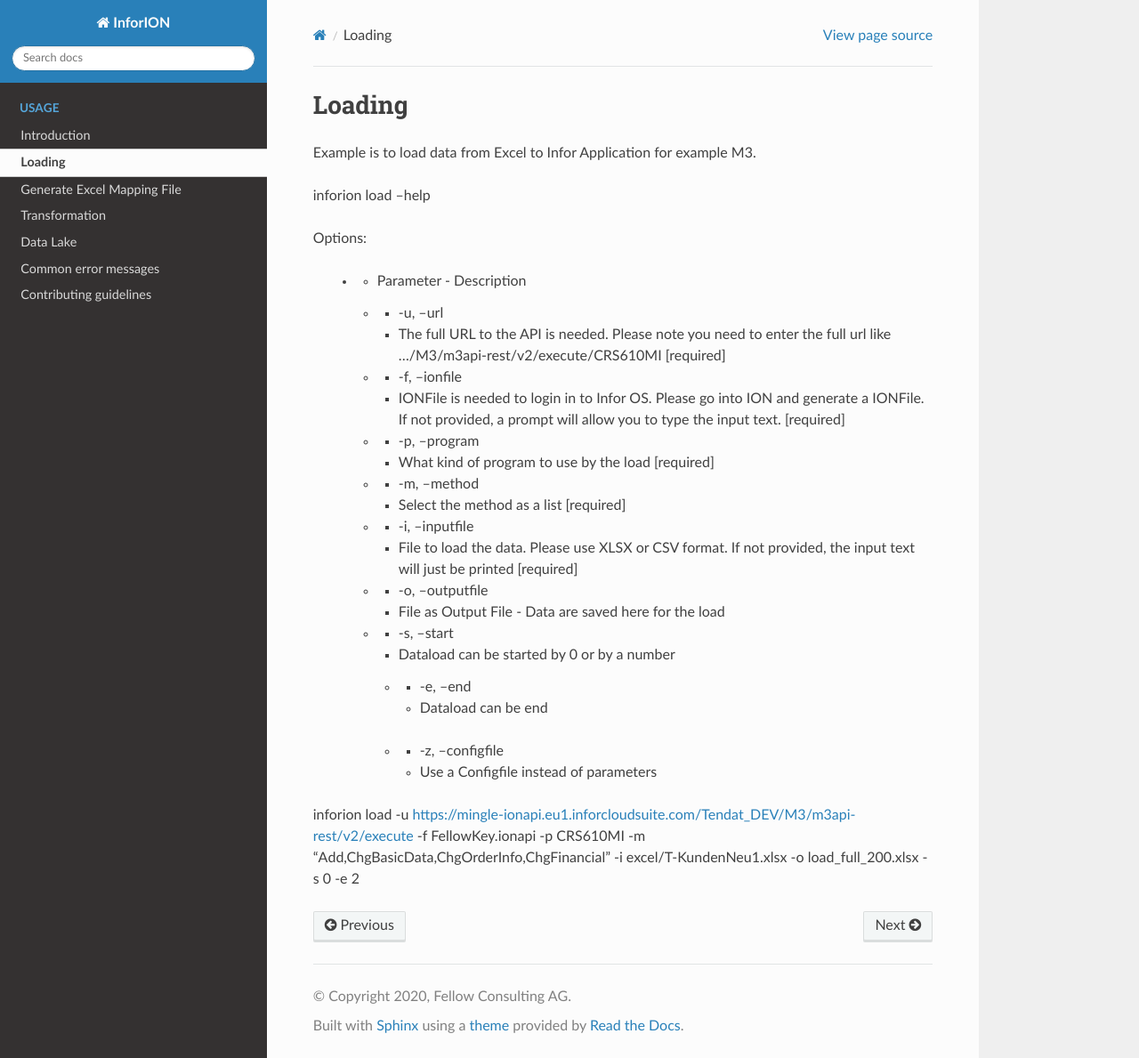
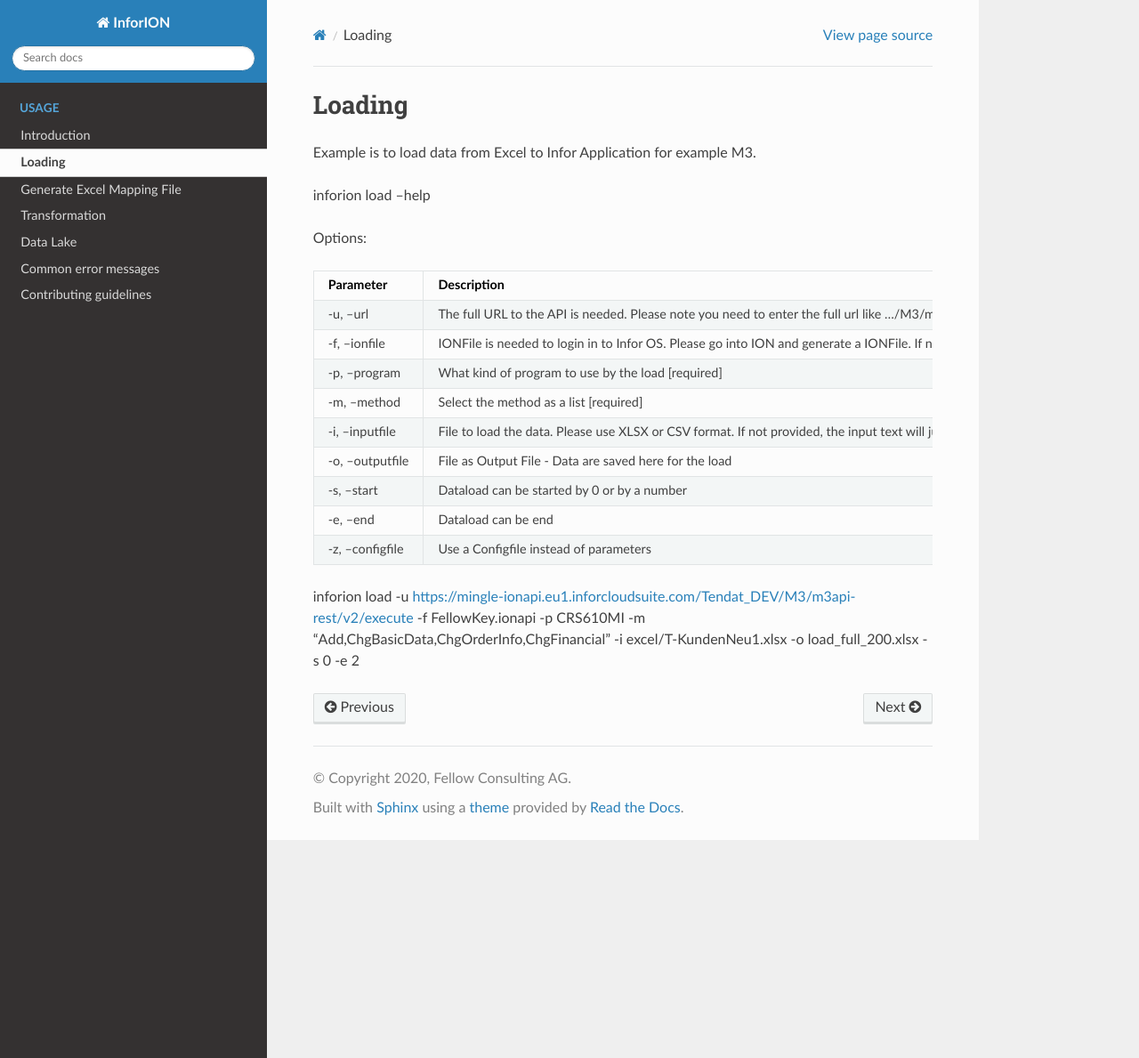
Before and after one commit to Mohammad-Alhasan/inforion, a Sphinx documentation site: the page built from docs/source/load.rst, in a window 1280 px wide and 1189 px high. Shown: the whole window at 89% size. Built offline with Sphinx 7.4.7 and the Read the Docs theme 2.0.0, drawn with Linux system fonts in a browser that asks for light colours.

Commit message:
fix table

```diff
--- a/docs/source/load.rst
+++ b/docs/source/load.rst
@@ -8,7 +8,11 @@ inforion load --help
 
 Options:
 
- * - Parameter
+
+.. list-table::
+   :header-rows: 1
+
+   * - Parameter
      - Description
    * - -u, --url
      - The full URL to the API is needed. Please note you need to enter the full url like .../M3/m3api-rest/v2/execute/CRS610MI  [required]
@@ -24,9 +28,9 @@ Options:
      - File as Output File - Data are saved here for the load
    * - -s, --start
      - Dataload can be started by 0 or by a number
-    * - -e, --end
+   * - -e, --end
      - Dataload can be end
-    * - -z, --configfile
+   * - -z, --configfile
      - Use a Configfile instead of parameters
 
 
```
Also changed, not shown: 1 other file.
